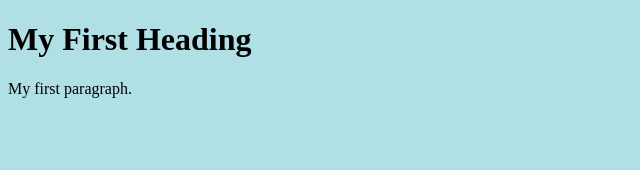
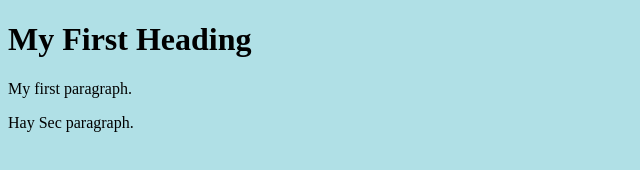
Before and after one commit to JakubGugul/lab03, a plain HTML site: page index.html in a window 1280 px wide. Shown: the whole page, without its empty margins (0-640 px from the left). Drawn offline with Linux system fonts and the light colour scheme.

Commit message:
Update index.html

```diff
--- a/index.html
+++ b/index.html
@@ -5,6 +5,6 @@
 <h1>My First Heading</h1>
 
 <p>My first paragraph.</p>
-
+<p>Hay Sec paragraph.</p>
 </body>
 </html>
```
